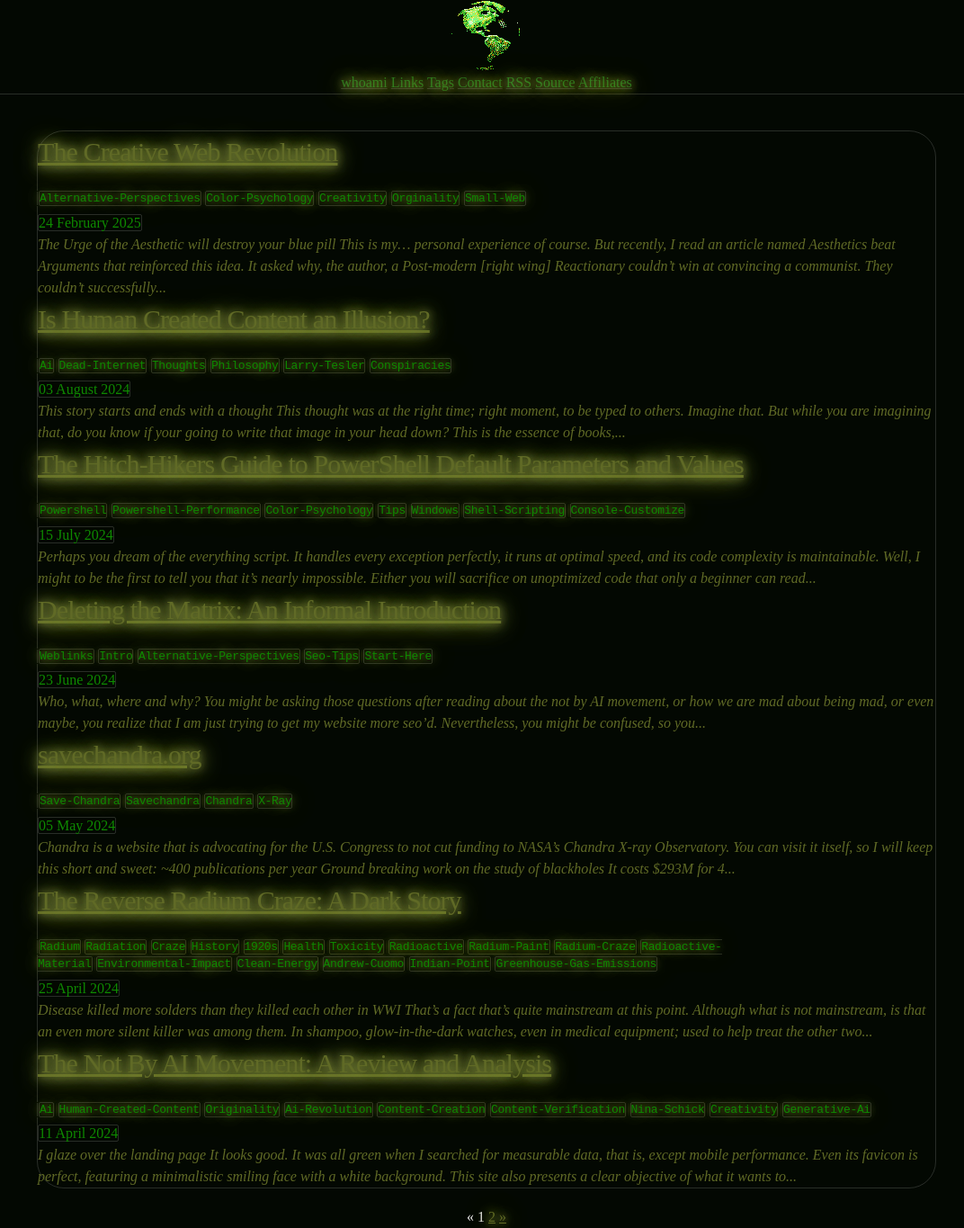
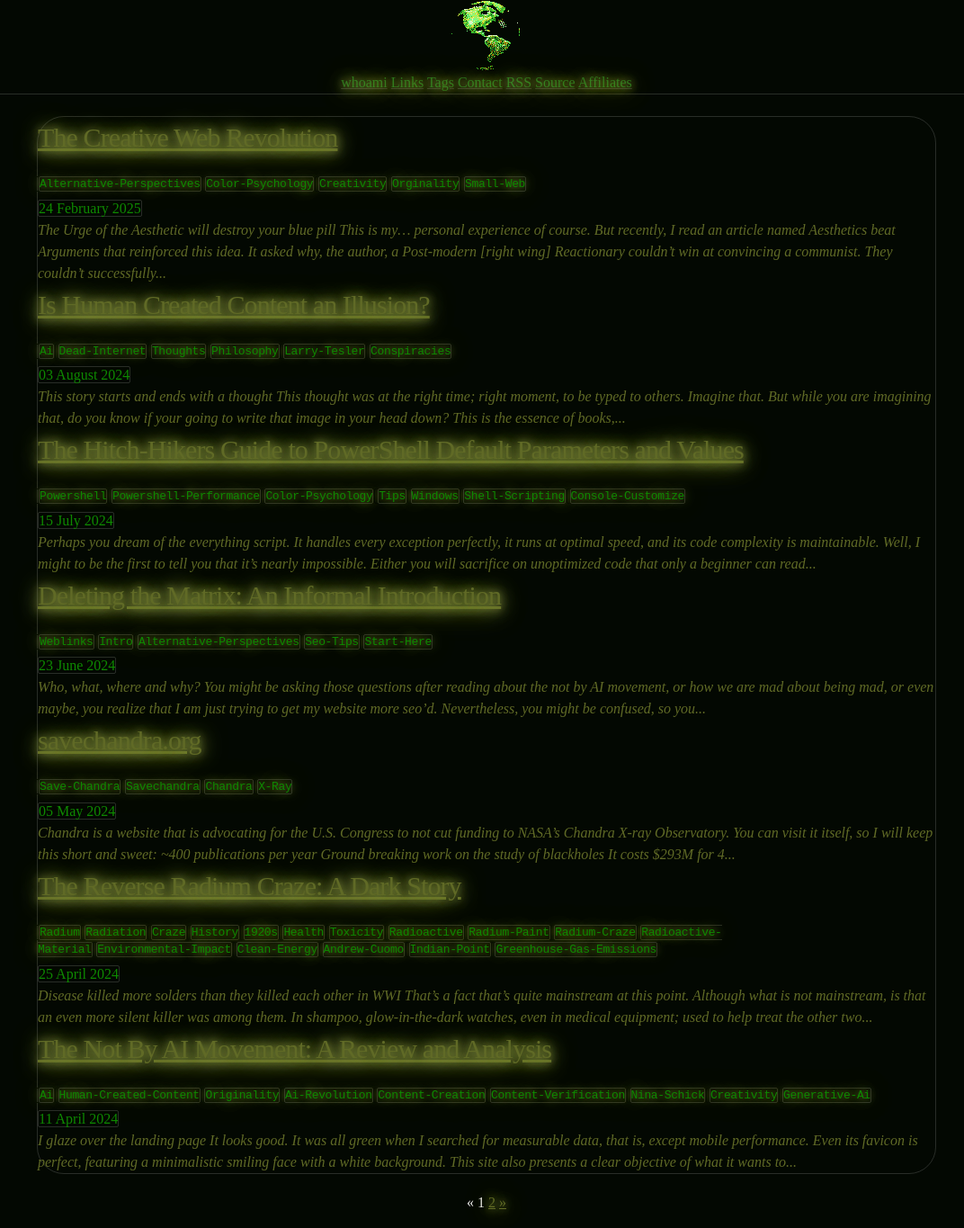
Before and after one commit to CamoCatX/camocatx.github.io, a Jekyll site: the page built from index.html, in a window 1280 px wide. Shown: the whole page at 90% size, without its empty margins (99-1171 px from the left). Built offline with Jekyll 4.4.1, drawn with Linux system fonts in a browser that asks for light colours; the list of posts is cut into pages by our own code.

Commit message:
Update base.scss

```diff
--- a/_sass/base.scss
+++ b/_sass/base.scss
@@ -45,15 +45,13 @@ li {
 }
 header {
   border-bottom:  1px solid rgba(255, 255, 255, .15); //header;
-  margin: 0 0 2.5em 0;
+  margin: 0 0 1.5em 0;  //2.5 em
   text-align: center;
   a {
-  text-align: center;
   word-wrap: break-word;
   font-size: 1em;
   color: rgba(59, 186, 47, .5490196078);
   text-decoration: underline;
-  text-underline-offset: 1px;
   text-decoration-color: rgba(255, 255, 255, .15);
   }
 }
@@ -428,29 +426,29 @@ summary {
     font-weight: bold;
     font-size: 1.1em;
     cursor: pointer;
-    color: #606a26; /* Your chosen color */
-    text-shadow: 0 0 10px #8e9b43, 0 0 20px #8e9b43, 0 0 30px #8e9b43; /* Complementary shadow */
-    list-style: none; /* Removes default arrow */
+    color: #606a26;
+    text-shadow: 0 0 10px #8e9b43, 0 0 20px #8e9b43, 0 0 30px #8e9b43;
+    list-style: none;
     transition: color 0.3s ease-in-out;
 }
 
 summary::marker,
 summary::-webkit-details-marker {
-    display: none; /* Hides default triangle */
+    display: none;
 }
 
 details[open] {
-    border-color: #8e9b43; /* Lighter complementary color for open state */
+    border-color: #8e9b43;
 }
 
 details[open] summary {
-    color: #8e9b43; /* Lighter color when open */
-    text-shadow: 0 0 10px #8e9b43, 0 0 20px #8e9b43, 0 0 30px #8e9b43; /* Matching shadow for open state */
+    color: #8e9b43;
+    text-shadow: 0 0 10px #8e9b43, 0 0 20px #8e9b43, 0 0 30px #8e9b43;
 }
 
 details > *:not(summary) {
     padding: .6250em;
-    color: #606a26; /* Content in your chosen color */
+    color: #606a26;
     opacity: 0.8;
     transition: opacity 0.3s ease-in-out;
     overflow-wrap: break-word;
@@ -462,5 +460,5 @@ details[open] > *:not(summary) {
 
 details:hover summary {
     color: #8e9b43; /* Light up with complementary color when hovered */
-    text-shadow: 0 0 10px #8e9b43, 0 0 20px #8e9b43, 0 0 30px #8e9b43; /* Complementary glowing effect */
+    text-shadow: 0 0 10px #8e9b43, 0 0 20px #8e9b43, 0 0 30px #8e9b43;
 }
```
